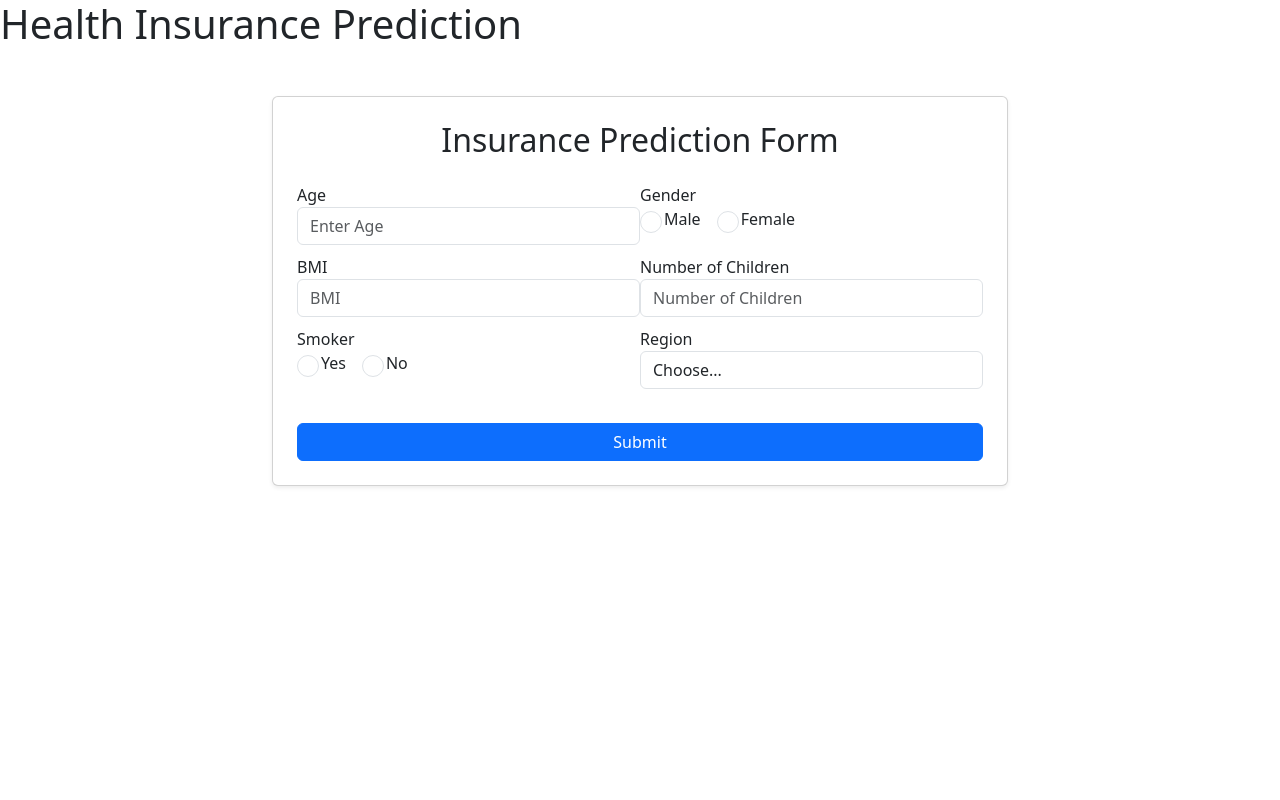
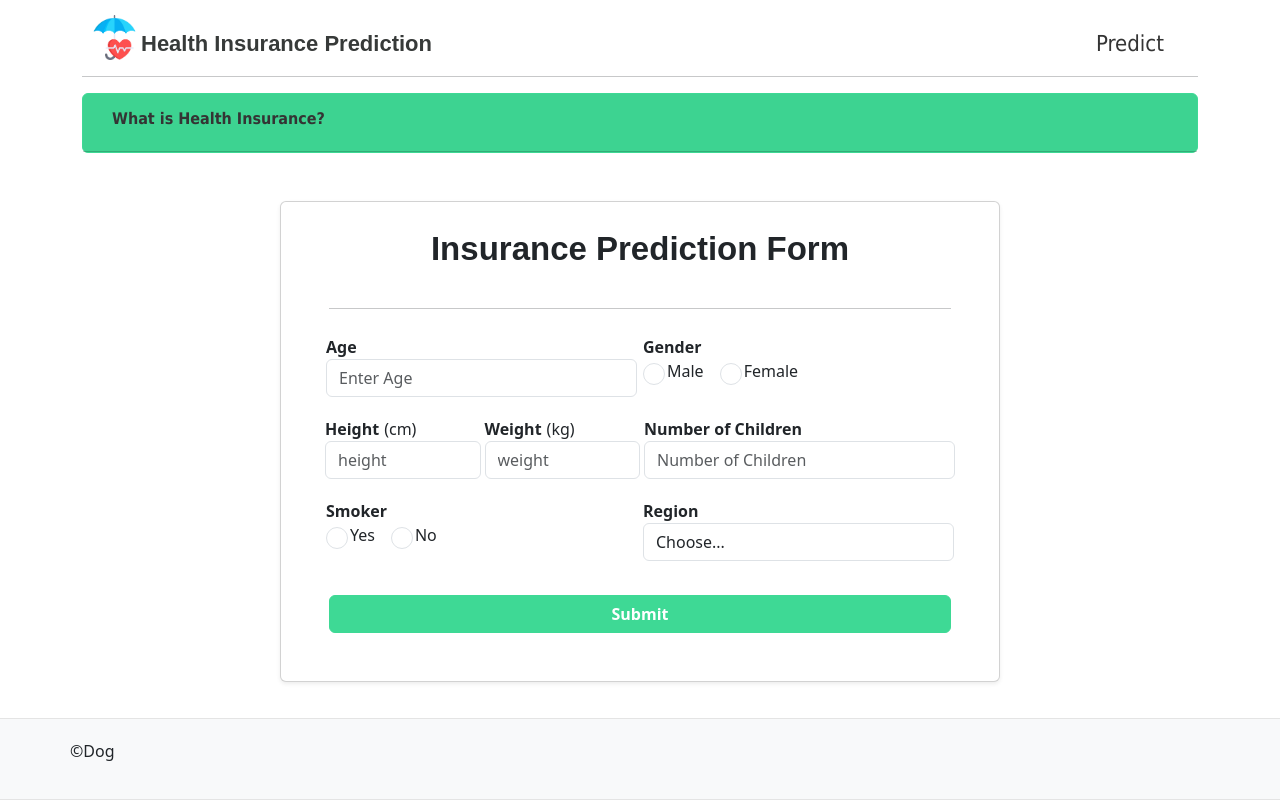
Before and after one commit to paiizxqh/health-insurance, a React (Create React App) app in the folder frontend/: page / in a window 1280 px wide. Built offline with nearby package versions, Linux system fonts and the light colour scheme.

Commit message:
🤔ᓚᘏᗢ
update frontend

```diff
--- a/frontend/src/css/InsuranceForm.css
+++ b/frontend/src/css/InsuranceForm.css
@@ -1,3 +1,63 @@
+
+.app-container {
+  display: flex;
+  flex-direction: column;
+  min-height: 100vh;
+}
+
+.content-wrap {
+  flex: 1;
+}
+
+.blog-footer {
+  margin-top: auto;
+  width: 100%;
+  padding: 20px;
+  text-align: start;
+}
+
+footer {
+  padding-top: 0.5rem;
+  border-top: 1px solid #e4e4e4;
+  border-bottom: 1px solid #e4e4e4;
+  box-sizing: border-box;
+  display: block;
+}
+.h2-pop button{
+  font: 16px DBHeaventMd, Tahoma, sans-serif;
+  font-weight: bold;
+  text-decoration: none;
+  display: inline-block;
+  position: relative;
+  color: #343434;
+  transform: translateY(0);
+  opacity: 1;
+}
+.h2-pop button:hover{
+	color: #ffffff;
+  transform: translateY(-2px);
+  transition: all 0.3s ease;
+}
+.b-nav a {
+  font: 22px DBHeaventMd, Tahoma, sans-serif;
+  text-decoration: none;
+  display: inline-block;
+  position: relative;
+  color: #343434;
+  padding: 16px 14px;
+  transform: translateY(0);
+  opacity: 1;
+}
+.b-nav a:hover{
+	color: #3ed995;
+  transform: translateY(-5px);
+  transition: all 0.3s ease;
+}
+.b-nav a .desc {
+	font: 20px 'DBHeaventR', Arial, sans-serif;
+	display: none;
+}
+
 .form-container {
     max-width: 500px;
     margin: auto;
--- a/frontend/src/pages/App.js
+++ b/frontend/src/pages/App.js
@@ -1,11 +1,69 @@
 import React from 'react';
 import { InsuranceForm } from './InsuranceForm';
+import logo from '../image/logo.png'
+import "../css/InsuranceForm.css";
+import { useState } from 'react';
+import Footer from './Footer';
+
 
 function App() {
+  const [isOpen, setIsOpen] = useState(false);
+
+  const toggleAccordion = () => {
+    setIsOpen(!isOpen);
+  };
   return (
-    <div>
-      <h1>Health Insurance Prediction</h1>
+    <div className="app-container">
+    <div className='container'>
+    <nav>
+      <div style={{display:'flex',justifyContent:'space-between',height:60}}>
+        <div style={{margin:10,marginTop:15,display:'flex',justifyContent:'flex-start',minWidth:400}}>
+          <img src={logo} alt="Logo" style={{height:45,marginRight:-10}} />
+          <h1 style={{color:'#373a39',padding:' 16px 14px',font:" 22px 'DBHeaventR', Arial, sans-serif",fontWeight:'bold'}}>Health Insurance Prediction</h1>
+        </div>
+
+        <div className='b-nav' style={{margin:10,marginTop:15,display:'flex',justifyContent:'flex-end',minWidth:400}}>
+            <a style={{marginRight:10}} href="/" title="Health &amp; Diet" class="active">Predict</a>
+        </div>
+      </div>
+      <hr></hr>
+      </nav>
+
+    <div className="col-12 accordion px-0" id="accordion">
+      <div style={{backgroundColor:'#3ed995',borderColor:'#3ed995'}} className="card">
+        <div className="card-header" id="headingIntro">
+          <h2 className='h2-pop'>
+            <button
+              style={{display:'flex',justifyContent:'flex-start',textDecoration: 'none'}}
+              className="btn btn-link"
+              type="button"
+              onClick={toggleAccordion}
+              aria-expanded={isOpen}
+              aria-controls="intro"
+            >
+              What is Health Insurance?
+            </button>
+          </h2>
+        </div>
+        <div id="intro" className={`collapse ${isOpen ? 'show' : ''}`} aria-labelledby="headingIntro">
+          <div className="card-body">
+            <p style={{color:'white',font:" 16px 'DBHeaventR', Arial, sans-serif"}}>
+            It is insurance in which the insurance company
+            agrees to compensate for the medical expenses
+            incurred by the insured, whether those medical
+            expenses arise from illness or injuries due to
+            accidents.
+            </p>
+          </div>
+        </div>
+      </div>
+    </div>
+
+
       <InsuranceForm />
+
+    </div>
+    <Footer />
     </div>
   );
 }
--- /dev/null
+++ b/frontend/src/pages/Footer.js
@@ -0,0 +1,25 @@
+import React from 'react';
+
+const Footer = () => {
+  return (
+    <footer className="blog-footer bg-light text-dark">
+      <div className="container py-0">
+        <div className="row px-0">
+          {/* site label */}
+          <div className="col-10 px-0 my-auto text-left">
+            <p>©Dog</p>
+          </div>
+
+          {/* channels */}
+          <div className="col-2 px-0 text-right">
+            <a className="mx-2" href="https://www.facebook.com/moneysart">
+              <i className="fab fa-facebook fa-3x" style={{ color: '#1A77F2' }} aria-hidden="true"></i>
+            </a>
+          </div>
+        </div>
+      </div>
+    </footer>
+  );
+};
+
+export default Footer;
--- a/frontend/src/pages/InsuranceForm.js
+++ b/frontend/src/pages/InsuranceForm.js
@@ -1,4 +1,4 @@
-import React, { useState } from "react";
+import React, { useEffect, useState } from "react";
 import "bootstrap/dist/css/bootstrap.min.css";
 import "../css/InsuranceForm.css";
 import axios from "axios";
@@ -10,9 +10,44 @@ export function InsuranceForm() {
     smoker: "",
     region: "",
     bmi: "",
+    height: "",
+    weight: "",
   });
 
   const [result, setResult] = useState(null);
+  const [bmicheck, setBmicheck] = useState(null);
+  const [displayResult, setDisplayResult] = useState(0);
+
+  useEffect(() => {
+    if (formData.height && formData.weight) {
+      const heightInMeters = formData.height / 100;
+      const bmiValue = (formData.weight / (heightInMeters * heightInMeters)).toFixed(2); // คำนวณ BMI
+      setBmicheck(bmiValue);
+      setFormData((prevFormData) => ({ ...prevFormData, bmi: bmiValue })); // อัปเดตค่า BMI ใน formData
+    }
+  }, [formData.height, formData.weight]);
+
+  useEffect(() => {
+    // เมื่อมีผลลัพธ์ให้แสดงผลแบบค่อยๆ เพิ่มขึ้น
+    if (result) {
+      let start = 0;
+      const end = parseFloat(result); // แปลงผลลัพธ์ให้เป็นตัวเลข
+
+      if (start !== end) {
+        let incrementTime = 10; // ความเร็วของแอนิเมชัน (ค่าน้อยลงคือเร็วขึ้น)
+        let step = (end - start) / 100; // แบ่งความต่างออกเป็น 100 ขั้น
+
+        let timer = setInterval(() => {
+          start += step;
+          if (start >= end) {
+            start = end;
+            clearInterval(timer);
+          }
+          setDisplayResult(start.toFixed(2)); // แสดงผลลัพธ์พร้อมกับทศนิยม 2 ตำแหน่ง
+        }, incrementTime);
+      }
+    }
+  }, [result]);
 
   const handleChange = (e) => {
     setFormData({ ...formData, [e.target.name]: e.target.value });
@@ -37,14 +72,14 @@ export function InsuranceForm() {
     <div className="container mt-5">
       <div className="row justify-content-center">
         <div className="col-md-8">
-          <div className="card p-4 shadow-sm animate-form">
-            <h2 className="text-center mb-4 animate-heading">
+          <div className="card p-5 shadow-sm animate-form">
+            <h2 style={{font:" 33px 'DBHeaventR', Arial, sans-serif",fontWeight:"bold",marginTop:-20}} className="text-center mb-4 animate-heading">
               Insurance Prediction Form
-            </h2>
+            </h2><hr></hr>
             <form onSubmit={handleSubmit}>
-              <div className="form-row">
+              <div className="form-row" style={{gap:6,justifyContent:"center",marginTop:10}}>
                 <div className="form-group col-md-6">
-                  <label>Age</label>
+                  <label style={{fontWeight:"bold"}}>Age</label>
                   <input
                     type="number"
                     className="form-control"
@@ -52,11 +87,12 @@ export function InsuranceForm() {
                     placeholder="Enter Age"
                     value={formData.age}
                     onChange={handleChange}
+                    min={0}
                     required
                   />
                 </div>
                 <div className="form-group col-md-6">
-                  <label>Gender</label>
+                  <label style={{fontWeight:"bold"}}>Gender</label>
                   <br />
                   <div className="form-check form-check-inline">
                     <input
@@ -110,21 +146,38 @@ export function InsuranceForm() {
                 </div>
               </div> */}
 
-              <div className="form-row">
-                <div className="form-group col-md-6">
-                  <label>BMI</label>
+              <div className="form-row" style={{gap:4,justifyContent:"center",marginTop:20}}>
+                <div className="form-group col-md-3">
+                  <label style={{fontWeight:"bold",marginRight:5}}>Height</label>
+                  <label>(cm)</label>
                   <input
                     type="number"
                     className="form-control"
-                    name="bmi"
-                    placeholder="BMI"
-                    value={formData.bmi}
+                    name="height"
+                    placeholder="height"
+                    value={formData.height}
                     onChange={handleChange}
+                    min={0}
                     required
                   />
                 </div>
+                <div className="form-group col-md-3">
+                  <label style={{fontWeight:"bold",marginRight:5}}>Weight</label>
+                  <label>(kg)</label>
+                  <input
+                    type="number"
+                    className="form-control"
+                    name="weight"
+                    placeholder="weight"
+                    value={formData.weight}
+                    onChange={handleChange}
+                    min={0}
+                    required
+                  />
+                </div>
+
                 <div className="form-group col-md-6">
-                  <label>Number of Children</label>
+                  <label style={{fontWeight:"bold"}}>Number of Children</label>
                   <input
                     type="number"
                     className="form-control"
@@ -132,14 +185,15 @@ export function InsuranceForm() {
                     placeholder="Number of Children"
                     value={formData.children}
                     onChange={handleChange}
+                    min={0}
                     required
                   />
                 </div>
               </div>
 
-              <div className="form-row">
+              <div className="form-row" style={{gap:6,justifyContent:"center",marginTop:20}}>
                 <div className="form-group col-md-6">
-                  <label>Smoker</label>
+                  <label style={{fontWeight:"bold"}}>Smoker</label>
                   <br />
                   <div className="form-check form-check-inline">
                     <input
@@ -165,7 +219,7 @@ export function InsuranceForm() {
                   </div>
                 </div>
                 <div className="form-group col-md-6">
-                  <label>Region</label>
+                  <label style={{fontWeight:"bold"}}>Region</label>
                   <select
                     className="form-control"
                     name="region"
@@ -183,6 +237,7 @@ export function InsuranceForm() {
               </div>
 
               <button
+                style={{fontWeight:"bold",backgroundColor:'#3ed995',borderColor:'#3ed995'}}
                 type="submit"
                 className="btn btn-primary btn-block mt-4 animate-button"
               >
@@ -190,8 +245,8 @@ export function InsuranceForm() {
               </button>
             </form>
             {result && (
-              <h2 className="text-center mt-4">
-                Predicted Insurance Charge: ${result}
+              <h2 style={{font:" 25px 'DBHeaventR', Arial, sans-serif"}} className="text-center mt-4">
+                Predicted Insurance Charge: ${displayResult}
               </h2>
             )}
           </div>
@@ -200,3 +255,4 @@ export function InsuranceForm() {
     </div>
   );
 }
+// | #checkbmi:{bmicheck}
```
Also changed, not shown: frontend/src/image/logo.png (added), frontend/src/image/modal.png (added).
